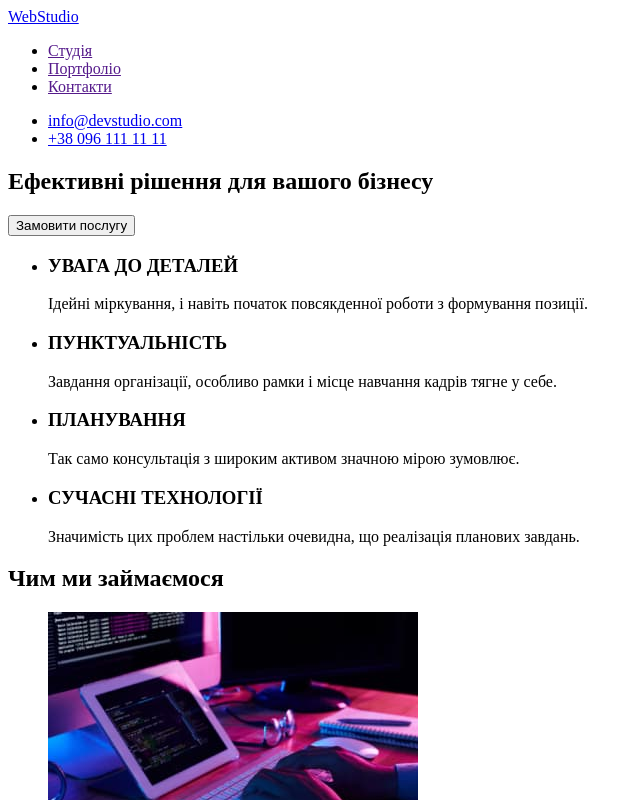
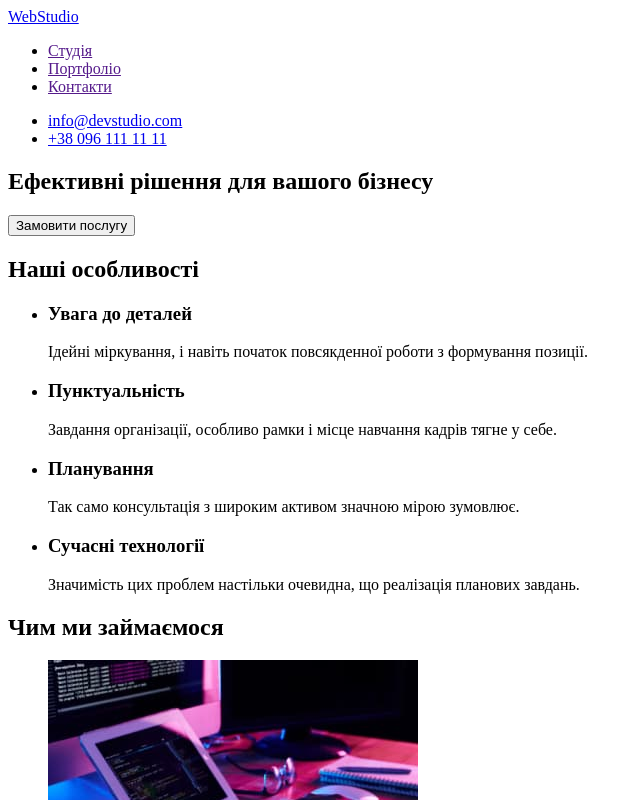
Before and after one commit to Archfm/goit-markup-hw-01, a plain HTML site: page index.html in a window 1280 px wide. Shown: the top 800 px of the page, without its empty margins (0-640 px from the left). Drawn offline with Linux system fonts and the light colour scheme.

Commit message:
added google map address in footer &  name h2 in section

```diff
--- a/index.html
+++ b/index.html
@@ -32,29 +32,30 @@
 
       <!--секція Особливості-->
       <section>
+        <h2>Наші особливості</h2>
         <ul>
           <li>
-            <h3>УВАГА ДО ДЕТАЛЕЙ</h3>
+            <h3>Увага до деталей</h3>
             <p>
               Ідейні міркування, і навіть початок повсякденної роботи з
               формування позиції.
             </p>
           </li>
           <li>
-            <h3>ПУНКТУАЛЬНІСТЬ</h3>
+            <h3>Пунктуальність</h3>
             <p>
               Завдання організації, особливо рамки і місце навчання кадрів тягне
               у себе.
             </p>
           </li>
           <li>
-            <h3>ПЛАНУВАННЯ</h3>
+            <h3>Планування</h3>
             <p>
               Так само консультація з широким активом значною мірою зумовлює.
             </p>
           </li>
           <li>
-            <h3>СУЧАСНІ ТЕХНОЛОГІЇ</h3>
+            <h3>Сучасні технології</h3>
             <p>
               Значимість цих проблем настільки очевидна, що реалізація планових
               завдань.
@@ -129,11 +130,13 @@
     <!--Секція footer-->
     <footer>
       <a href="./index.html">WebStudio</a>
+      <address>
       <ul>
-        <li><address>м. Київ, пр-т Лесі Українки, 26</address></li>
+        <li><a href="https://goo.gl/maps/CPtrU1FHBa2aNyZL9" target="_blank" rel="noopener noreferrer nofollow">м. Київ, пр-т Лесі Українки, 26</a></li>
         <li><a href="mailto:info@example.com">info@example.com</a></li>
         <li><a href="tel:+380991111111">+38 099 111 11 11</a></li>
       </ul>
+      </address>
     </footer>
   </body>
 </html>
```
Also changed, not shown: 1 other file.
